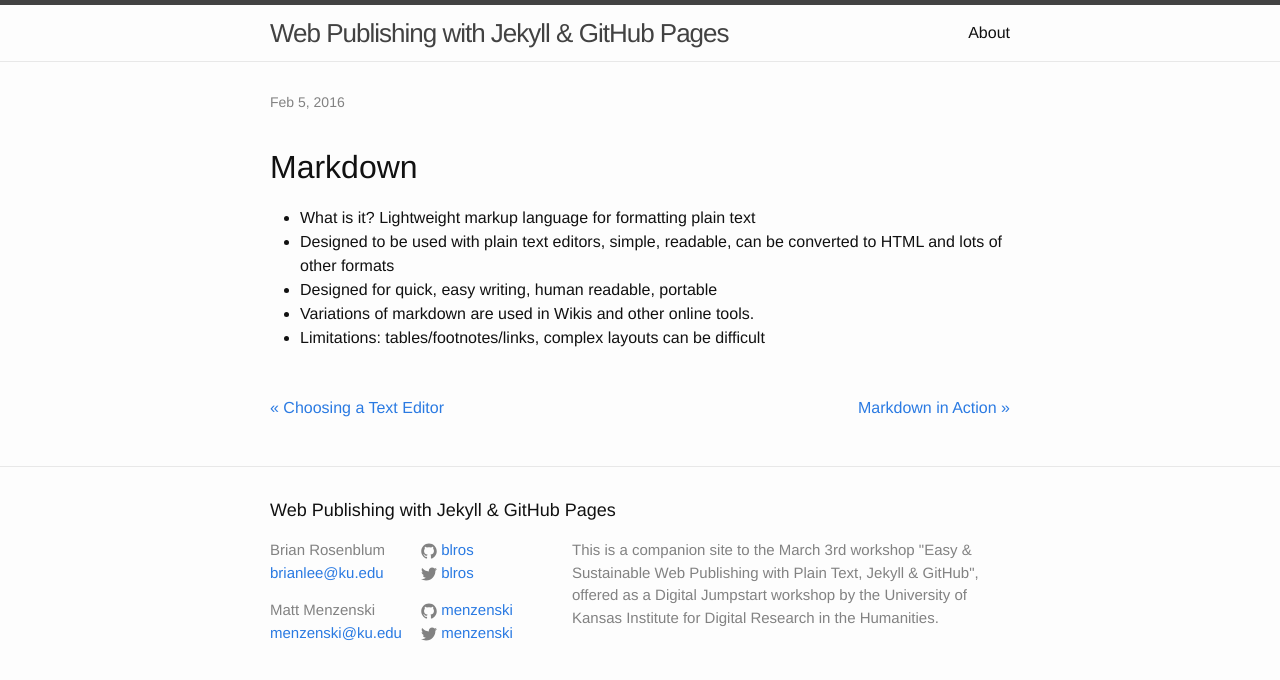
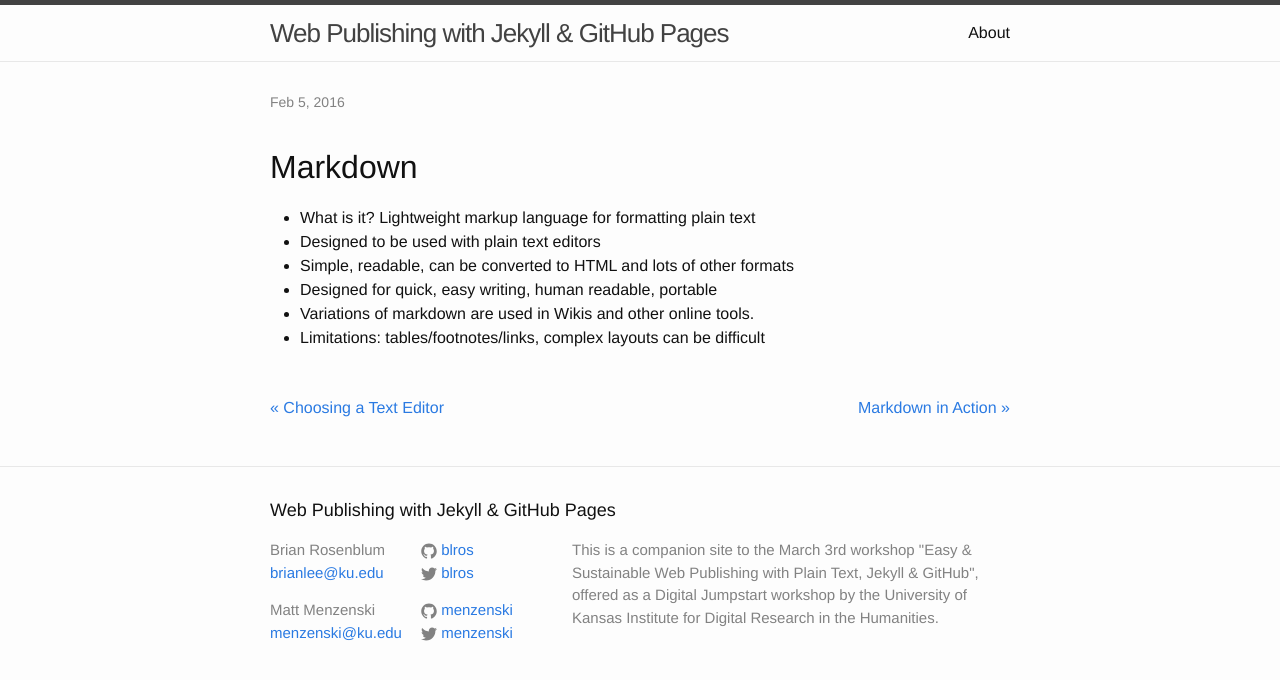
Before and after one commit to menzenski/idrh-static-site-workshop, a Jekyll site: the page built from _posts/2016-02-05-markdown.md, in a window 1280 px wide. Shown: the top 680 px of the page. Built offline with Jekyll 4.4.1, drawn with Linux system fonts in a browser that asks for light colours.

```diff
--- a/_posts/2016-02-05-markdown.md
+++ b/_posts/2016-02-05-markdown.md
@@ -6,10 +6,12 @@ categories: jekyll
 published: true
 ---
 
+
 ## Markdown
 
 * What is it? Lightweight markup language for formatting plain text
-* Designed to be used with plain text editors, simple, readable, can be converted to HTML and lots of other formats
+* Designed to be used with plain text editors
+* Simple, readable, can be converted to HTML and lots of other formats
 * Designed for quick, easy writing, human readable, portable
 * Variations of markdown are used in Wikis and other online tools.
 * Limitations: tables/footnotes/links, complex layouts can be difficult
```
